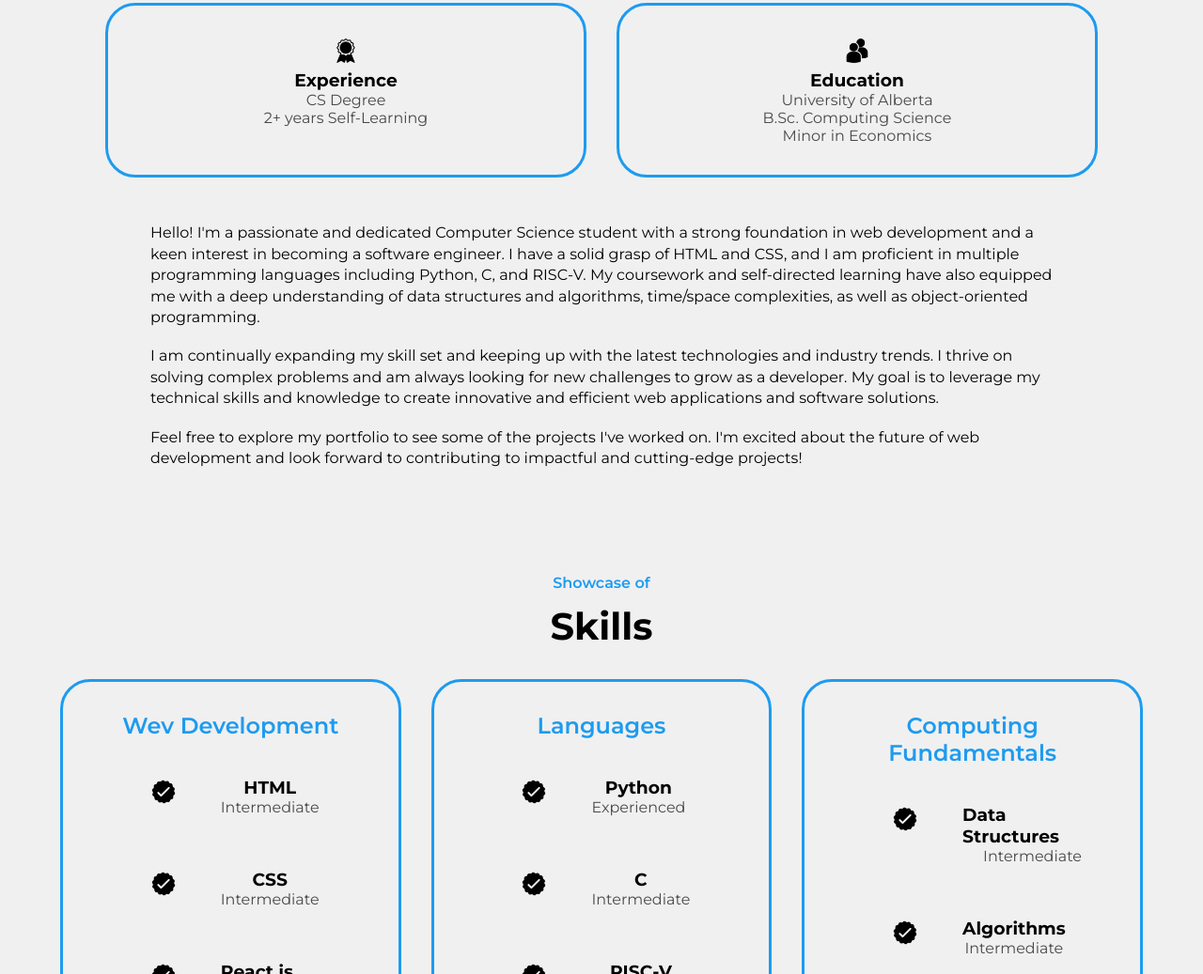
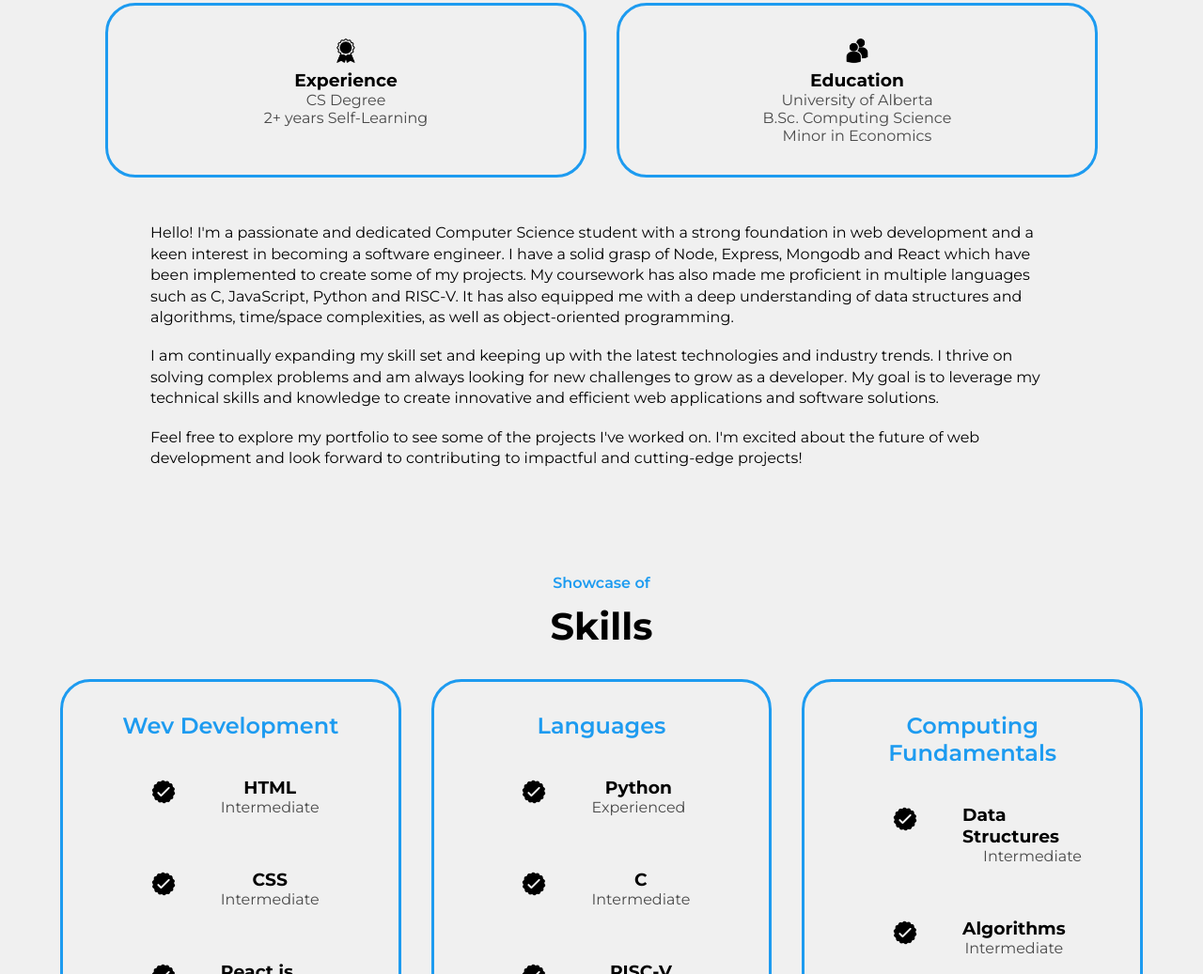
Before and after one commit to chanmin-jeon/my-portfolio, a plain HTML site: page index.html in a window 1280 px wide. Shown: the part 1671-2708 px from the top of the page at 94% size. Drawn offline with Linux system fonts and the light colour scheme; a web font is replaced by a local one.

Commit message:
about me updated

```diff
--- a/index.html
+++ b/index.html
@@ -94,9 +94,10 @@
                         Hello! I'm a passionate and dedicated Computer Science
                         student with a strong foundation in web development and
                         a keen interest in becoming a software engineer. I have
-                        a solid grasp of HTML and CSS, and I am proficient in multiple
-                        programming languages including Python, C, and RISC-V. My coursework
-                        and self-directed learning have also equipped me with a deep
+                        a solid grasp of Node, Express, Mongodb and React which have been implemented
+                        to create some of my projects. My coursework
+                        has also made me proficient in multiple languages such as
+                        C, JavaScript, Python and RISC-V. It has also equipped me with a deep
                         understanding of data structures and algorithms, time/space complexities,
                         as well as object-oriented programming.
                     </p>
```
